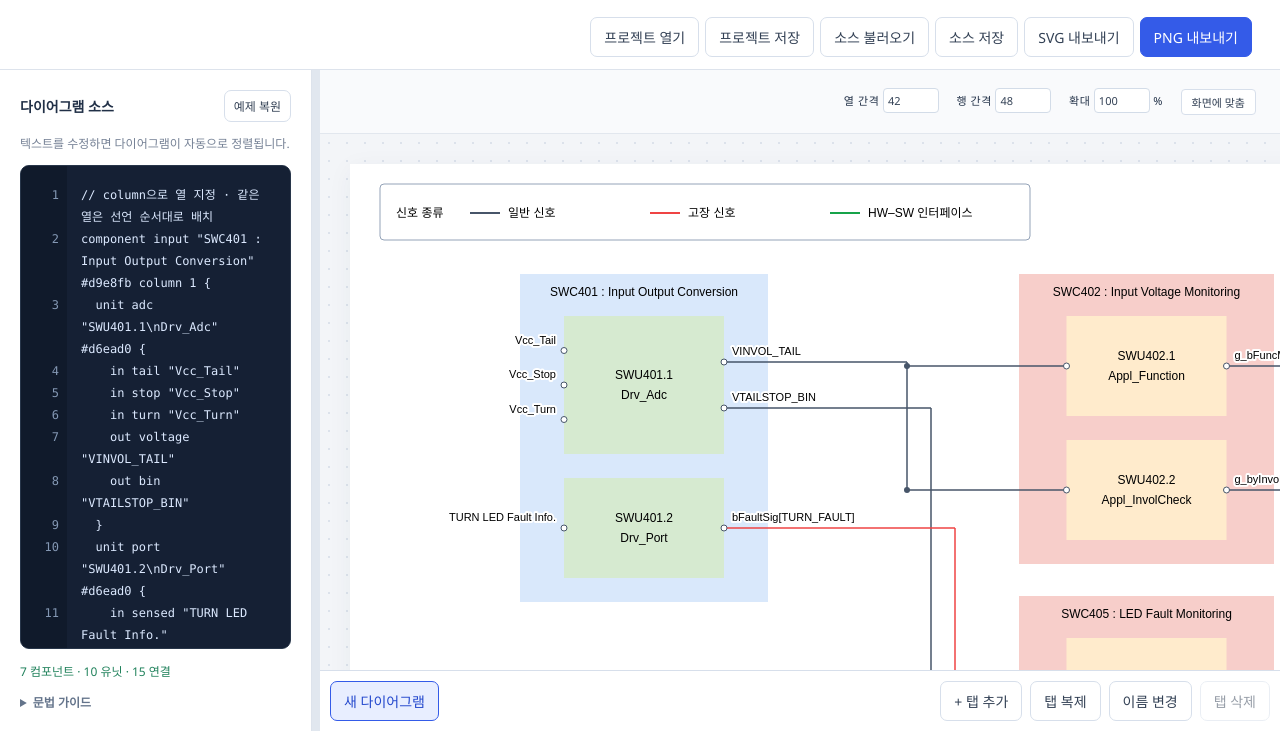
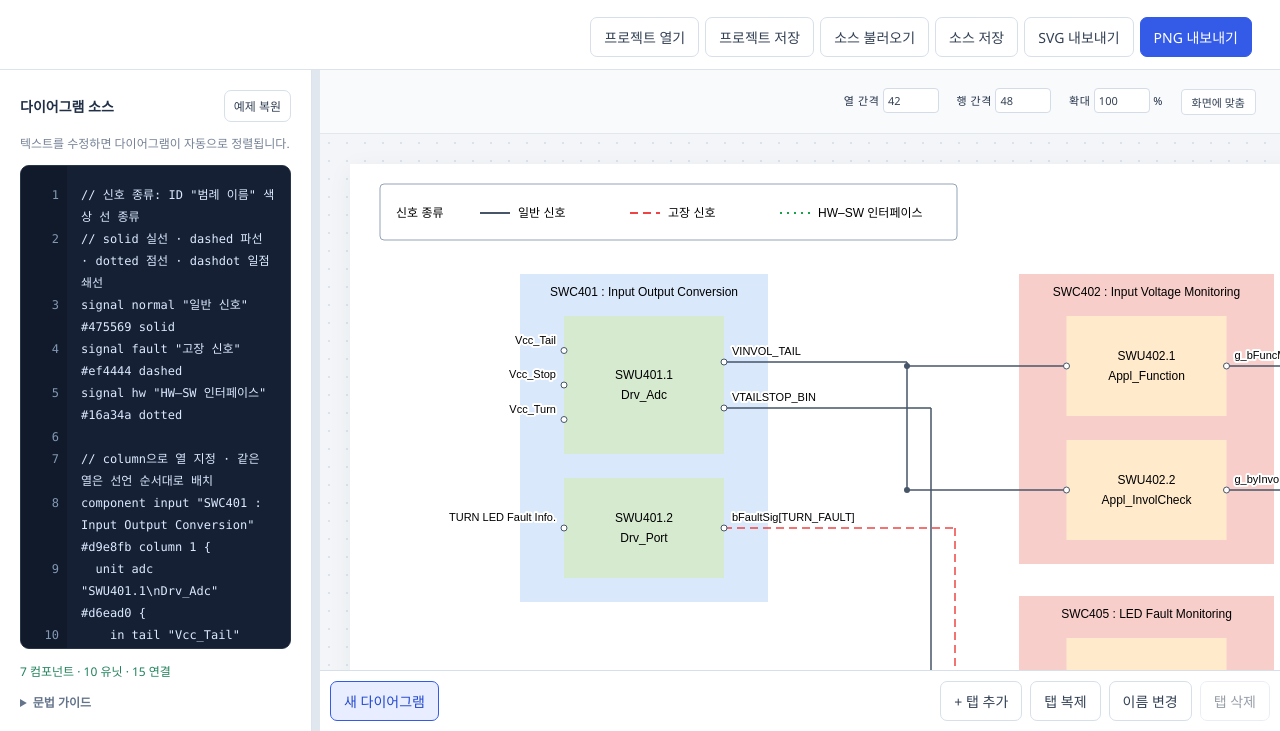
Before and after one commit to lZiinl/Diagram_Studio, a website: page web/pages/architecture/architecture-overview.html in a window 1280 px wide. Shown: the part 69-800 px from the top of the page. Drawn offline with Linux system fonts and the light colour scheme.

Commit message:
feat : 신호 종류 커스텀 기능 추가

```diff
--- a/web/features/architecture/diagram.js
+++ b/web/features/architecture/diagram.js
@@ -1,7 +1,14 @@
 // 아키텍처 예시 엔진: 문법 해석과 배치를 DOM에서 독립적으로 실행합니다.
 (function (root) {
   'use strict';
-  const colors = { normal: '#475569', fault: '#ef4444', hw: '#16a34a' };
+  const defaultSignals = {
+    normal: { name: '일반 신호', color: '#475569', style: 'solid' },
+    fault: { name: '고장 신호', color: '#ef4444', style: 'solid' },
+    hw: { name: 'HW–SW 인터페이스', color: '#16a34a', style: 'solid' },
+  };
+  const linePatterns = { solid: '', dashed: '8 5', dotted: '2 5', dashdot: '8 4 2 4' };
+  const lineStyle = (signal) =>
+    'stroke="' + signal.color + '" stroke-dasharray="' + linePatterns[signal.style] + '"';
   const escape = (text) =>
     String(text).replace(
       /[&<>"']/g,
@@ -11,6 +18,10 @@
 
   /** 소스를 컴포넌트·포트·연결 모델로 해석하며 오류에 원본 행 번호를 붙입니다. */
   function parse(source) {
+    const signals = new Map(
+      Object.entries(defaultSignals).map(([id, signal]) => [id, { ...signal }]),
+    );
+    const declaredSignals = new Set();
     const components = [];
     const units = new Map();
     const ports = new Map();
@@ -26,7 +37,19 @@
         return;
       }
       let match;
-      if ((match = line.match(/^component (\w+) "([^"]+)" (#[\da-fA-F]{6}) column (\d+) \{$/))) {
+      if (
+        (match = line.match(
+          /^signal ([A-Za-z_]\w*) "([^"\\]+)" (#[\da-fA-F]{6}) (solid|dashed|dotted|dashdot)$/,
+        ))
+      ) {
+        if (component || declaredSignals.has(match[1])) {
+          fail('신호 종류는 컴포넌트 밖에서 한 번만 정의하세요.');
+        }
+        declaredSignals.add(match[1]);
+        signals.set(match[1], { name: match[2], color: match[3], style: match[4] });
+      } else if (
+        (match = line.match(/^component (\w+) "([^"]+)" (#[\da-fA-F]{6}) column (\d+) \{$/))
+      ) {
         if (component || components.some((item) => item.id === match[1])) {
           fail('컴포넌트 중첩 또는 ID 중복');
         }
@@ -61,7 +84,7 @@
         } else {
           fail('여는 괄호가 없습니다.');
         }
-      } else if ((match = line.match(/^(\w+\.\w+) -> (\w+\.\w+)(?: (normal|fault|hw))?$/))) {
+      } else if ((match = line.match(/^(\w+\.\w+) -> (\w+\.\w+)(?: ([A-Za-z_]\w*))?$/))) {
         if (component) {
           fail('연결은 컴포넌트 밖에 선언하세요.');
         }
@@ -77,6 +100,9 @@
       throw new Error('컴포넌트마다 유닛이 필요합니다.');
     }
     for (const link of links) {
+      if (!signals.has(link.kind)) {
+        throw new Error(`${link.line}행: 정의되지 않은 신호 종류 ${link.kind}`);
+      }
       const from = ports.get(link.from);
       const to = ports.get(link.to);
       if (!from || !to || from.direction !== 'out' || to.direction !== 'in') {
@@ -86,7 +112,7 @@
         throw new Error(`${link.line}행: 예시 버전은 오른쪽 열로 향하는 연결만 지원합니다.`);
       }
     }
-    return { components, ports, links };
+    return { components, ports, links, signals };
   }
 
   const lines = (text) => text.split('\\n');
@@ -187,6 +213,10 @@
   /** 검증한 모델을 SVG로 변환합니다. 같은 출력·종류의 신호는 분기선을 공유합니다. */
   function render(model, options = {}) {
     const size = layout(model, options);
+    const legendEntries = [...model.signals.values()];
+    const legendWidths = legendEntries.map((signal) => Math.max(150, textWidth(signal.name) + 64));
+    const legendWidth = 100 + legendWidths.reduce((sum, width) => sum + width, 0);
+    size.width = Math.max(size.width, legendWidth + 60);
     const text = (value, x, y, anchor = 'middle', fontSize = 12) =>
       lines(value)
         .map(
@@ -222,11 +252,12 @@
       const component = from.unit.component;
       const lane = component.routeKeys.indexOf(`${links[0].from}:${links[0].kind}`);
       const trunk = component.routeStart + lane * 24;
-      const color = colors[links[0].kind];
+      const signal = model.signals.get(links[0].kind);
+      const color = signal.color;
       const ys = [from.y, ...targets.map((port) => port.y)];
-      svg += `<path d="M ${from.x} ${from.y} H ${trunk} M ${trunk} ${Math.min(...ys)} V ${Math.max(...ys)}" stroke="${color}" stroke-width="1.5" fill="none"/>`;
+      svg += `<path d="M ${from.x} ${from.y} H ${trunk} M ${trunk} ${Math.min(...ys)} V ${Math.max(...ys)}" ${lineStyle(signal)} stroke-width="1.5" fill="none"/>`;
       for (const target of targets) {
-        svg += `<path d="M ${trunk} ${target.y} H ${target.x}" stroke="${color}" stroke-width="1.5" fill="none"/>`;
+        svg += `<path d="M ${trunk} ${target.y} H ${target.x}" ${lineStyle(signal)} stroke-width="1.5" fill="none"/>`;
         if (targets.length > 1) {
           svg += `<circle cx="${trunk}" cy="${target.y}" r="3" fill="${color}"/>`;
         }
@@ -247,17 +278,15 @@
         '</g>';
     }
     svg +=
-      '<g aria-label="신호 종류 범례"><rect x="30" y="20" width="650" height="56" rx="4" fill="white" stroke="#94a3b8"/>';
+      '<g aria-label="신호 종류 범례"><rect x="30" y="20" width="' +
+      legendWidth +
+      '" height="56" rx="4" fill="white" stroke="#94a3b8"/>';
     svg += text('신호 종류', 46, 53, 'start');
-    Object.entries(colors).forEach(([kind, color], index) => {
-      const x = 120 + index * 180;
-      svg += `<path d="M ${x} 49 h 30" stroke="${color}" stroke-width="2"/>`;
-      svg += text(
-        { normal: '일반 신호', fault: '고장 신호', hw: 'HW–SW 인터페이스' }[kind],
-        x + 38,
-        53,
-        'start',
-      );
+    let legendX = 130;
+    legendEntries.forEach((signal, index) => {
+      svg += '<path d="M ' + legendX + ' 49 h 30" ' + lineStyle(signal) + ' stroke-width="2"/>';
+      svg += text(signal.name, legendX + 38, 53, 'start');
+      legendX += legendWidths[index];
     });
     return svg + '</g></svg>';
   }
--- a/web/features/architecture/example.js
+++ b/web/features/architecture/example.js
@@ -1,5 +1,11 @@
 // 첨부 설계도의 입력 → 감시 → 제어 → 출력 구조를 단순화한 예시입니다.
-const architectureExample = `// column으로 열 지정 · 같은 열은 선언 순서대로 배치
+const architectureExample = `// 신호 종류: ID "범례 이름" 색상 선 종류
+// solid 실선 · dashed 파선 · dotted 점선 · dashdot 일점쇄선
+signal normal "일반 신호" #475569 solid
+signal fault "고장 신호" #ef4444 dashed
+signal hw "HW–SW 인터페이스" #16a34a dotted
+
+// column으로 열 지정 · 같은 열은 선언 순서대로 배치
 component input "SWC401 : Input Output Conversion" #d9e8fb column 1 {
   unit adc "SWU401.1\\nDrv_Adc" #d6ead0 {
     in tail "Vcc_Tail"
--- a/web/pages/architecture/architecture-overview.html
+++ b/web/pages/architecture/architecture-overview.html
@@ -48,6 +48,13 @@
         <details>
           <summary>문법 가이드</summary>
           <pre>
+// 신호 종류: ID "범례 이름" 색상 선 종류
+signal normal "일반 신호" #475569 solid
+signal fault "고장 신호" #ef4444 dashed
+signal hw "HW 인터페이스" #16a34a dotted
+signal diagnostic "진단 신호" #8050cc dashdot
+// solid 실선 · dashed 파선 · dotted 점선 · dashdot 일점쇄선
+
 component input "입력" #d9e8fb column 1 {
   unit adc "Drv_Adc" #d6ead0 {
     out voltage "VINVOL_TAIL"
```
Also changed, not shown: tests/architecture.test.cjs (+19 -0 lines), README.md.
